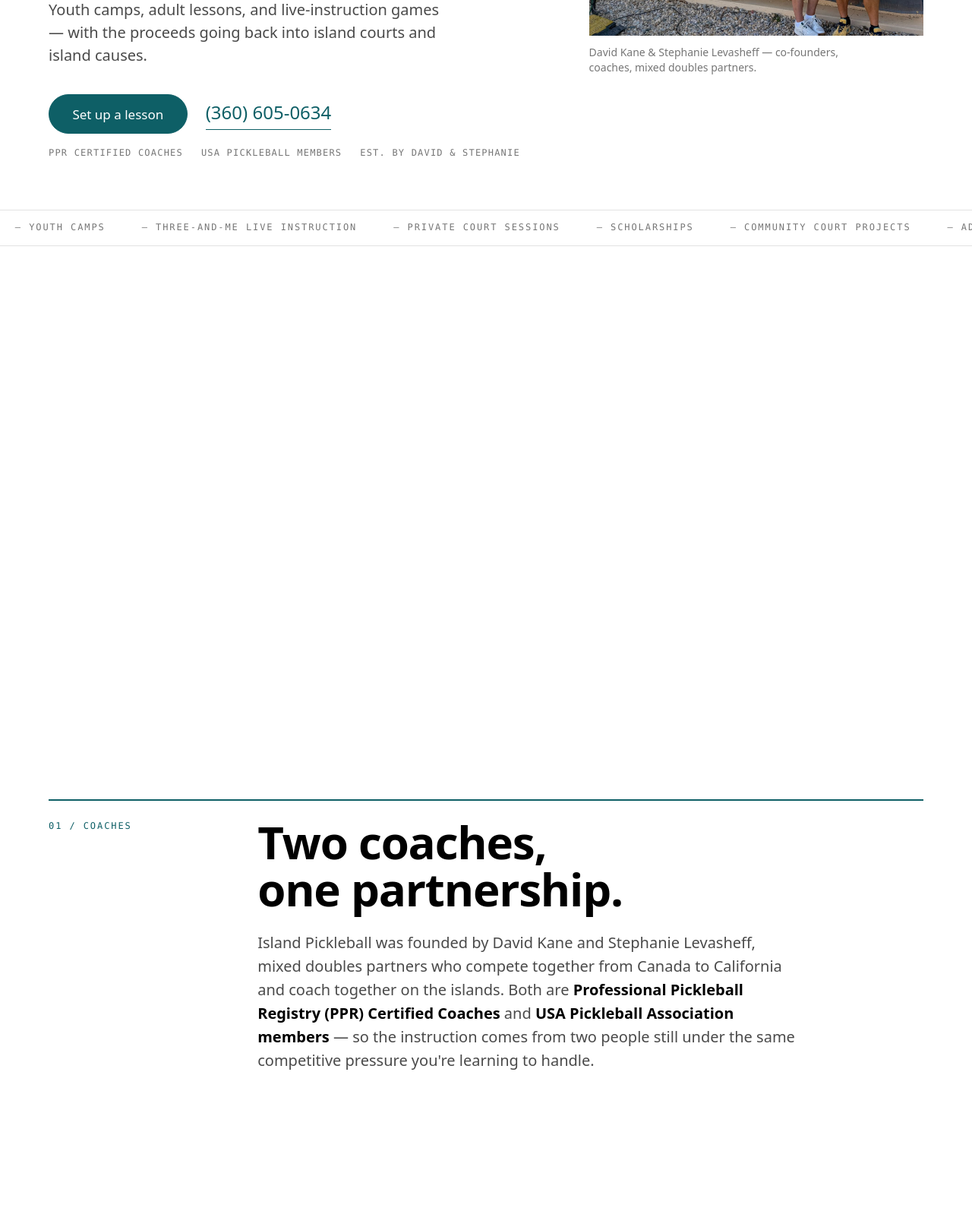
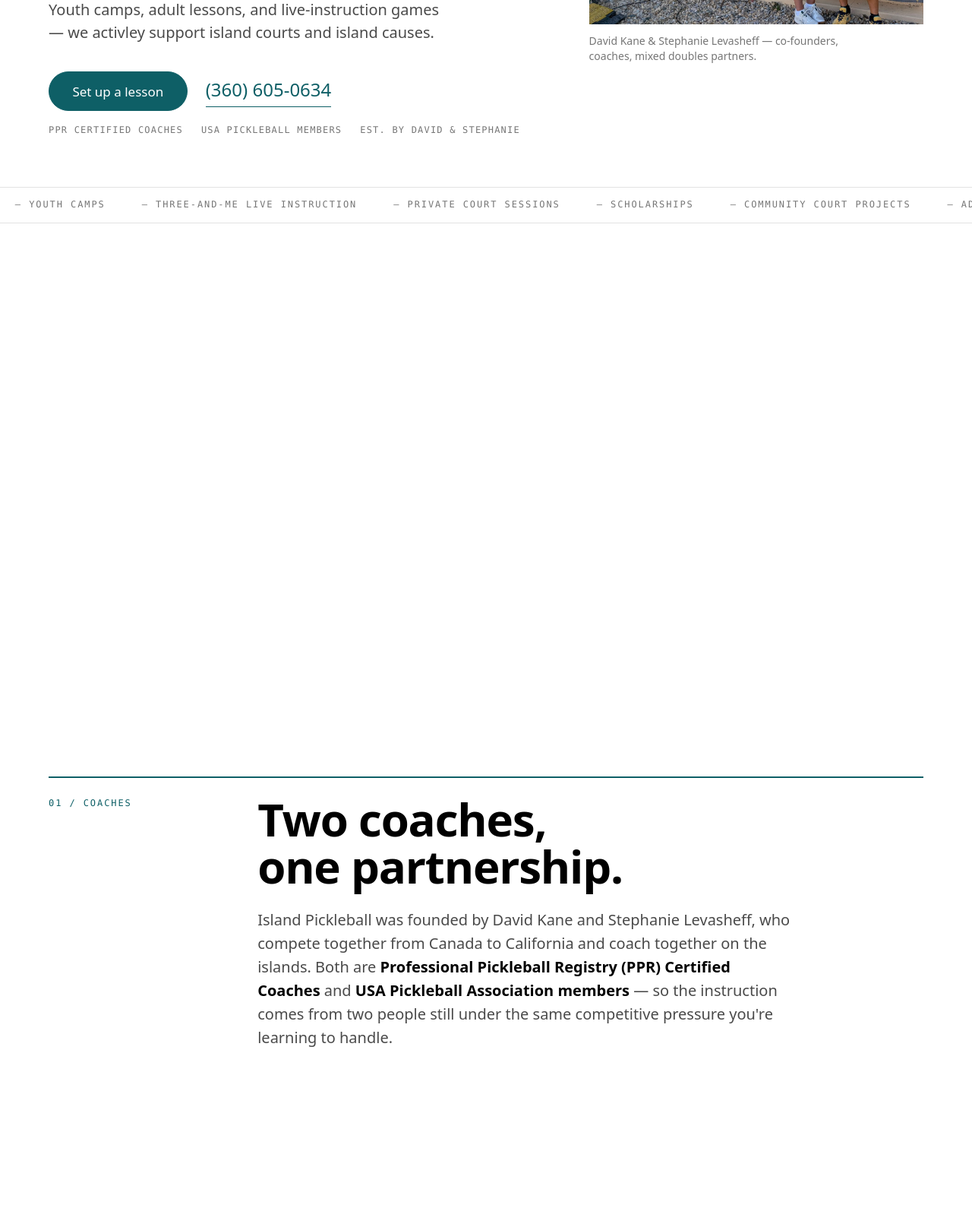
Before and after one commit to Islandpickleball/IPwebsite, a plain HTML site: page index.html in a window 1280 px wide. Shown: the part 555-2145 px from the top of the page at 76% size. Drawn offline with Linux system fonts and the light colour scheme; a web font is replaced by a local one.

Commit message:
Update index.html
edit captions

```diff
--- a/index.html
+++ b/index.html
@@ -45,7 +45,7 @@
       <div>
         <p class="eyebrow">San Juan Islands, Washington</p>
         <h1>Pickleball coaching built on <em>mindset</em> and partnership.</h1>
-        <p class="lede">Youth camps, adult lessons, and live-instruction games — with the proceeds going back into island courts and island causes.</p>
+        <p class="lede">Youth camps, adult lessons, and live-instruction games — we activley support island courts and island causes.</p>
         <p class="actions">
           <a class="btn" href="#contact">Set up a lesson</a>
           <a class="link" href="tel:+13606050634">(360) 605-0634</a>
@@ -83,7 +83,7 @@
         <p class="num">01 / Coaches</p>
         <div>
           <h2>Two coaches, one partnership.</h2>
-          <p class="prose">Island Pickleball was founded by David Kane and Stephanie Levasheff, mixed doubles partners who compete together from Canada to California and coach together on the islands. Both are <strong>Professional Pickleball Registry (PPR) Certified Coaches</strong> and <strong>USA Pickleball Association members</strong> — so the instruction comes from two people still under the same competitive pressure you're learning to handle.</p>
+          <p class="prose">Island Pickleball was founded by David Kane and Stephanie Levasheff, who compete together from Canada to California and coach together on the islands. Both are <strong>Professional Pickleball Registry (PPR) Certified Coaches</strong> and <strong>USA Pickleball Association members</strong> — so the instruction comes from two people still under the same competitive pressure you're learning to handle.</p>
         </div>
       </div>
 
```
